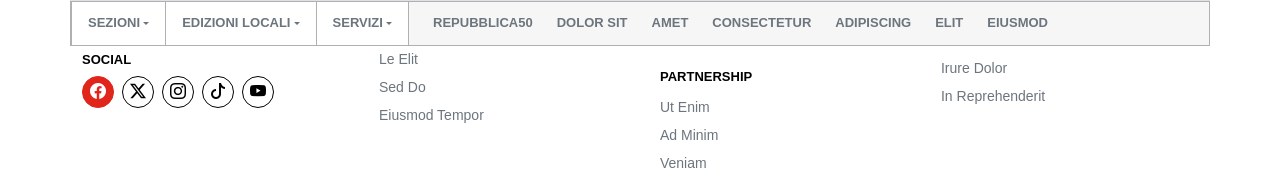
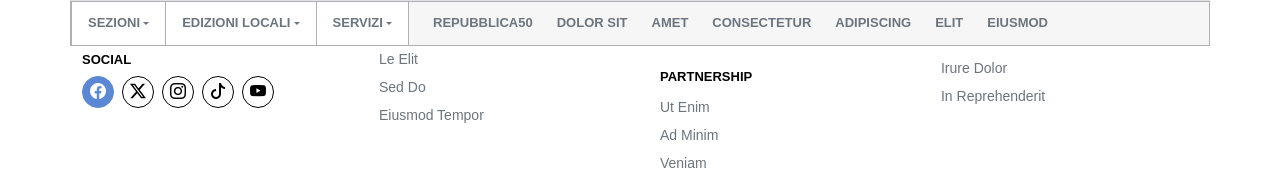
Before and after one commit to marcocarri/carricato_laRepubblica_mockup, a React (Vite) app in the folder repubblica-replica/: page / in a window 1280 px wide. In both pictures the pointer is over the link 98 px from the left and 5805 px from the top of the page. Shown: the part 5714-5884 px from the top of the page. Built offline with nearby package versions, Linux system fonts and the light colour scheme.

Commit message:
risoluzione di problemi di alcuni problemi legati ai colori

```diff
--- a/repubblica-replica/src/index.css
+++ b/repubblica-replica/src/index.css
@@ -157,9 +157,9 @@ a {
   transition: all 0.2s;
 }
 .social-icon:hover {
-  background-color: var(--rep-red);
+  background-color: #5b88d5;
   color: #fff;
-  border-color: var(--rep-red);
+  border-color: #5b88d5;
 }
 
 .fw-black {
```
